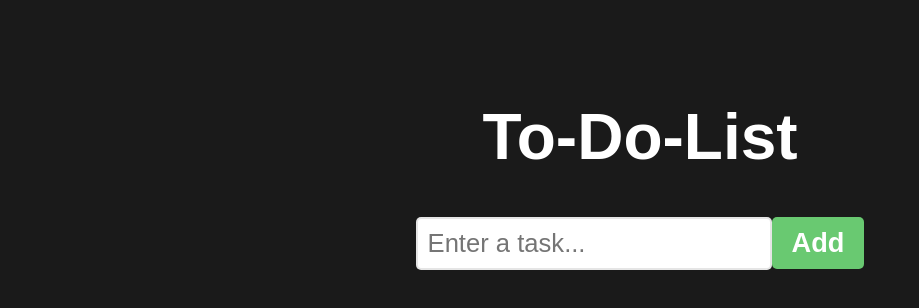
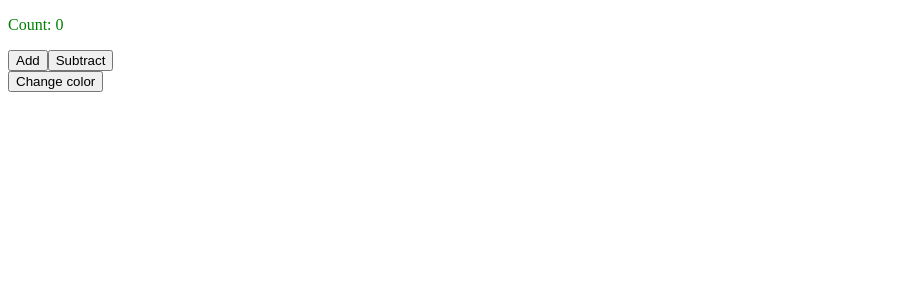
Before and after one commit to fulopzsolt1999/Mechwart-software_dev, a React (Vite) app in the folder Second and Third semester/Web-dev/React/Full course -2024-/my-react-app/: page / in a window 1280 px wide. Shown: the top 308 px of the page, without its empty margins (0-919 px from the left). Built offline with nearby package versions, Linux system fonts and the light colour scheme.

Commit message:
+ UseEffect

```diff
--- /dev/null
+++ b/Second and Third semester/Web-dev/React/Full course -2024-/my-react-app/src/14 - UseEffect/MyComponent.jsx
@@ -0,0 +1,31 @@
+import {useEffect, useState} from "react";
+export default function MyComponent() {
+   const [count, setCount] = useState(0);
+   const [color, setColor] = useState("green");
+
+   useEffect(() => {
+      document.title = `Count: ${count} ${color}`;
+      return () => {
+         // SOME CLEAN UP CODE
+      }
+   }, [count, color]);
+
+   function addCount() {
+      setCount((c) => c + 1);
+   }
+   function subtractCount() {
+      setCount((c) => c - 1);
+   }
+   function changeColor() {
+      setColor((c) => (c === "green" ? "red" : "green"));
+   }
+
+   return (
+      <>
+         <p style={{color: color}}>Count: {count}</p>
+         <button onClick={addCount}>Add</button>
+         <button onClick={subtractCount}>Subtract</button> <br />
+         <button onClick={changeColor}>Change color</button>
+      </>
+   );
+}
--- a/Second and Third semester/Web-dev/React/Full course -2024-/my-react-app/src/App.jsx
+++ b/Second and Third semester/Web-dev/React/Full course -2024-/my-react-app/src/App.jsx
@@ -1,9 +1,9 @@
-import ToDoList from "./13 - To-do list app/ToDoList.jsx";
+import MyComponent from "./14 - UseEffect/MyComponent.jsx";
 
 function App() {
    return (
       <>
-         <ToDoList />
+         <MyComponent />
       </>
    );
 }
```
